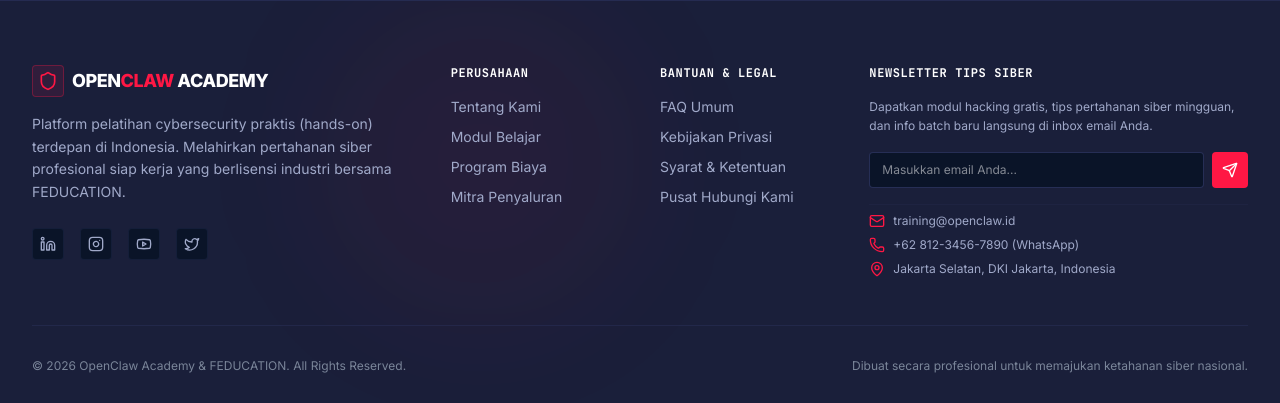
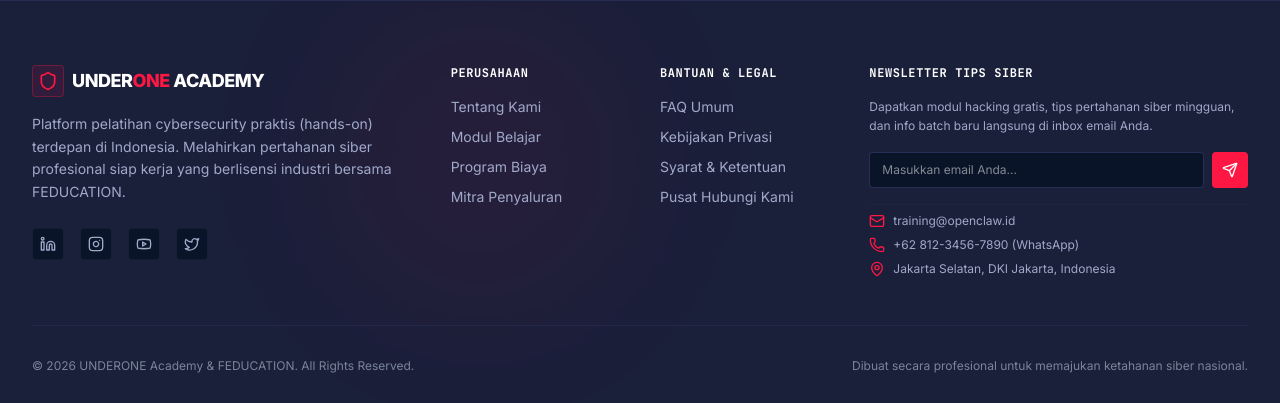
Before and after one commit to ThinKcode1717/AcademyUnderone, a React (Vite) app: page / in a window 1280 px wide. Shown: the part 10303-10706 px from the top of the page. Built offline with nearby package versions, Linux system fonts and the light colour scheme.

Commit message:
rebrand: rename OpenClaw Academy to UNDERONE Academy

```diff
--- a/src/components/Footer.tsx
+++ b/src/components/Footer.tsx
@@ -36,7 +36,7 @@ export default function Footer() {
                 <Shield className="w-5 h-5 text-brand-red" />
               </div>
               <span className="text-lg font-black tracking-tight text-theme-title">
-                OPEN<span className="text-brand-red">CLAW</span> ACADEMY
+                UNDER<span className="text-brand-red">ONE</span> ACADEMY
               </span>
             </div>
 
@@ -184,7 +184,7 @@ export default function Footer() {
 
         {/* Footer Bottom Divider */}
         <div className="border-t border-cyber-slate/40 pt-8 mt-8 flex flex-col sm:flex-row items-center justify-between text-xs text-cyber-text-muted text-center sm:text-left gap-4">
-          <p>© 2026 OpenClaw Academy & FEDUCATION. All Rights Reserved.</p>
+          <p>© 2026 UNDERONE Academy & FEDUCATION. All Rights Reserved.</p>
           <p>
             {language === 'id'
               ? 'Dibuat secara profesional untuk memajukan ketahanan siber nasional.'
```
